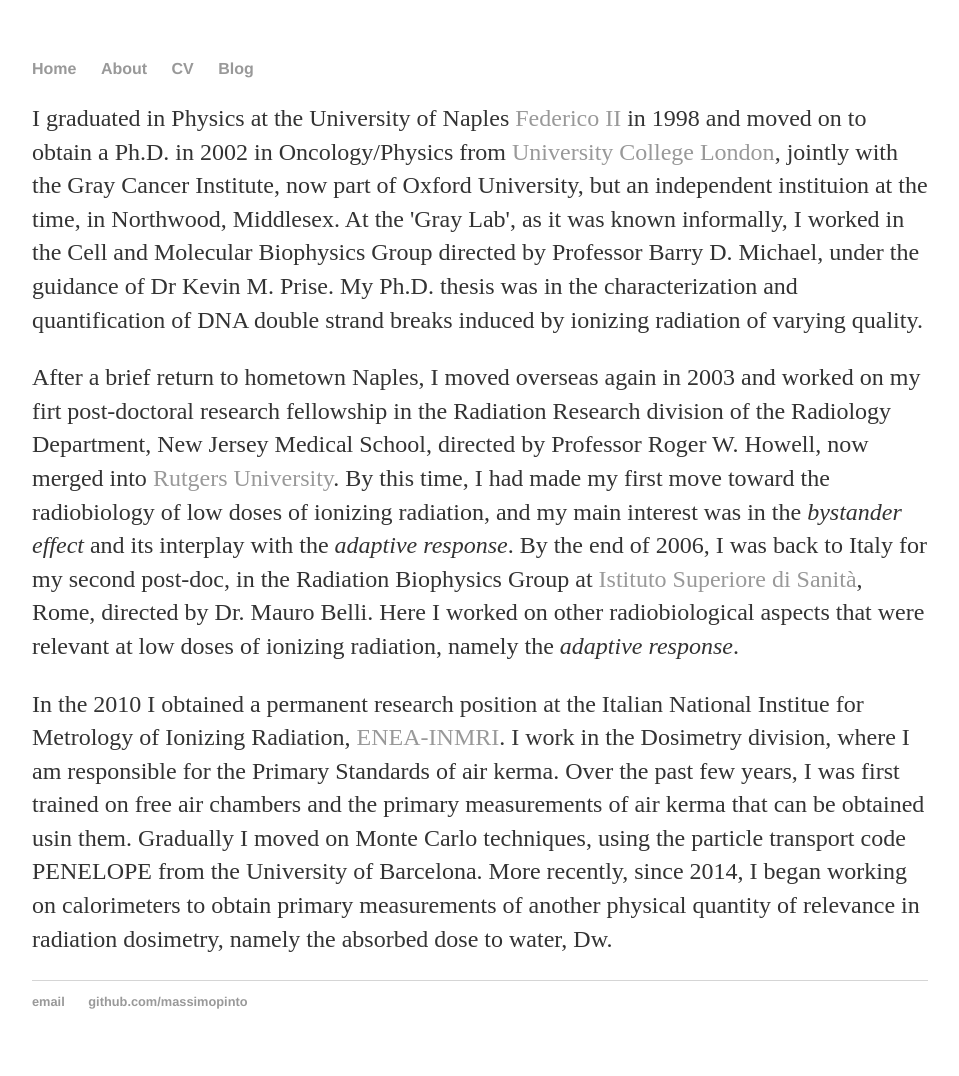
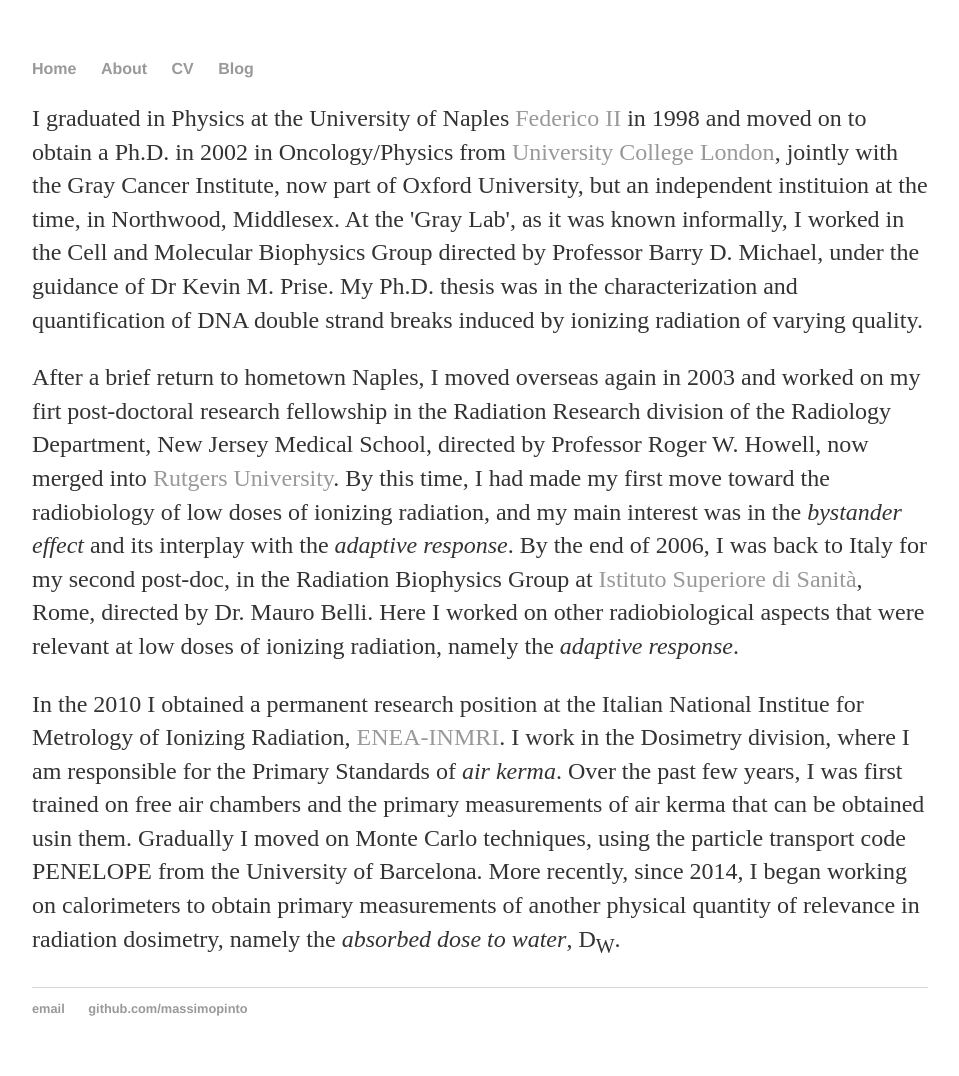
Before and after one commit to massimopinto/massimopinto.github.io, a Jekyll site: the page built from about/index.html, in a window 1280 px wide. Shown: the whole page, without its empty margins (160-1119 px from the left). Built offline with Jekyll 4.4.1, drawn with Linux system fonts in a browser that asks for light colours.

```diff
--- a/about/index.html
+++ b/about/index.html
@@ -8,5 +8,5 @@ I graduated in Physics at the University of Naples <a href="http://www.unina.it"
 <p>
 After a brief return to hometown Naples, I moved overseas again in 2003 and worked on my firt post-doctoral research fellowship in the Radiation Research division of the Radiology Department, New Jersey Medical School, directed by Professor Roger W. Howell, now merged into <a href="http://www.rutgers.edu/">Rutgers University</a>. By this time, I had made my first move toward the radiobiology of low doses of ionizing radiation, and my main interest was in the <em>bystander effect</em> and its interplay with the <em>adaptive response</em>. By the end of 2006, I was back to Italy for my second post-doc, in the Radiation Biophysics Group at <a href="http://www.iss.it">Istituto Superiore di Sanità</a>, Rome, directed by Dr. Mauro Belli. Here I worked on other radiobiological aspects that were relevant at low doses of ionizing radiation, namely the <em>adaptive response</em>.</p>
 <p>
-In the 2010 I obtained a permanent research position at the Italian National Institue for Metrology of Ionizing Radiation, <a href="http://www.inmri.enea.it">ENEA-INMRI</a>. I work in the Dosimetry division, where I am responsible for the Primary Standards of air kerma. Over the past few years, I was first trained on free air chambers and the primary measurements of air kerma that can be obtained usin them. Gradually I moved on Monte Carlo techniques, using the particle transport code PENELOPE from the University of Barcelona.  More recently, since 2014, I began working on calorimeters to obtain primary measurements of another physical quantity of relevance in radiation dosimetry, namely the absorbed dose to water, Dw. </p>
+In the 2010 I obtained a permanent research position at the Italian National Institue for Metrology of Ionizing Radiation, <a href="http://www.inmri.enea.it">ENEA-INMRI</a>. I work in the Dosimetry division, where I am responsible for the Primary Standards of <em>air kerma</em>. Over the past few years, I was first trained on free air chambers and the primary measurements of air kerma that can be obtained usin them. Gradually I moved on Monte Carlo techniques, using the particle transport code PENELOPE from the University of Barcelona.  More recently, since 2014, I began working on calorimeters to obtain primary measurements of another physical quantity of relevance in radiation dosimetry, namely the <em>absorbed dose to water</em>, D<sub>W</sub>. </p>
 </div><!-- /.blurb -->
```
